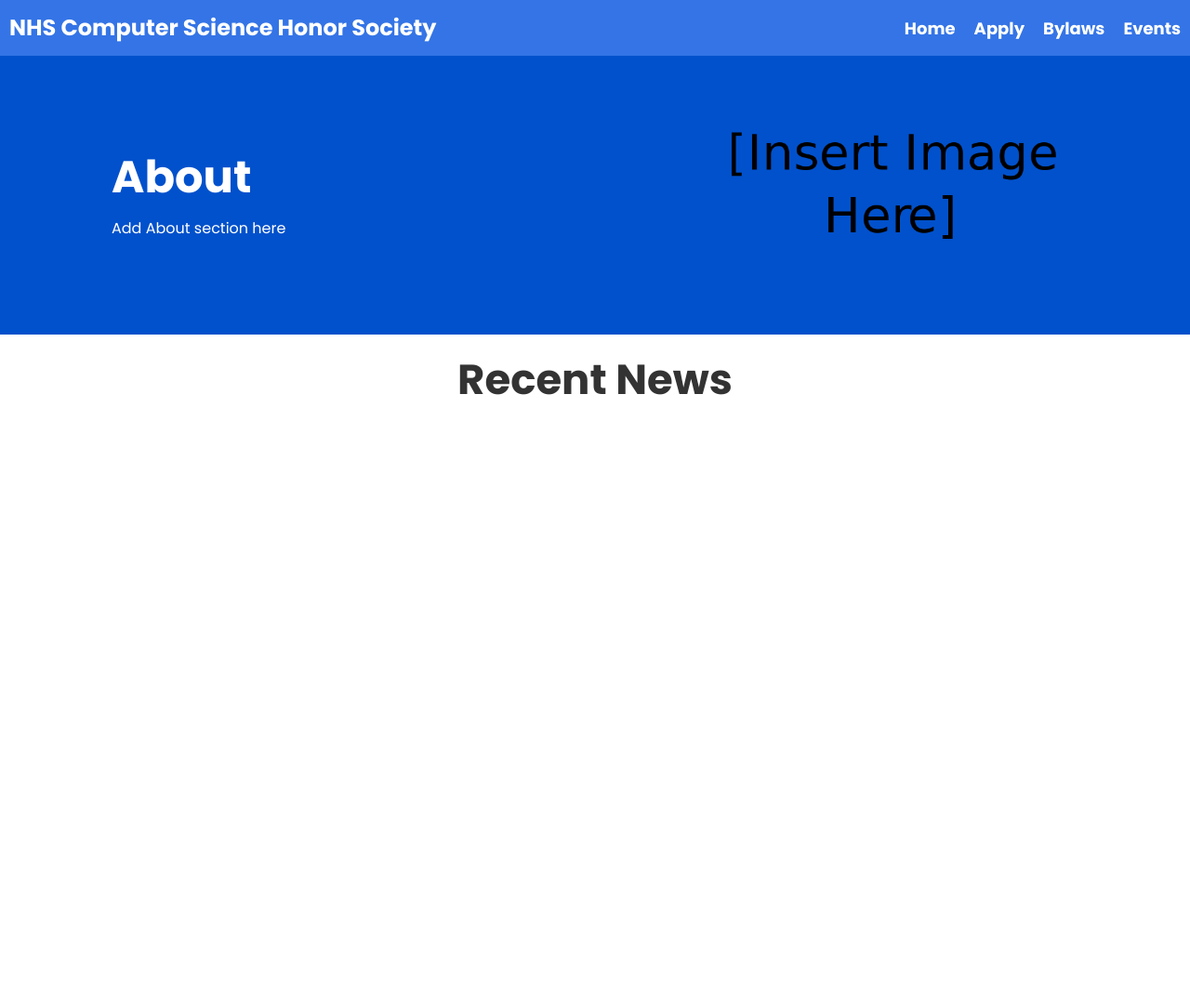
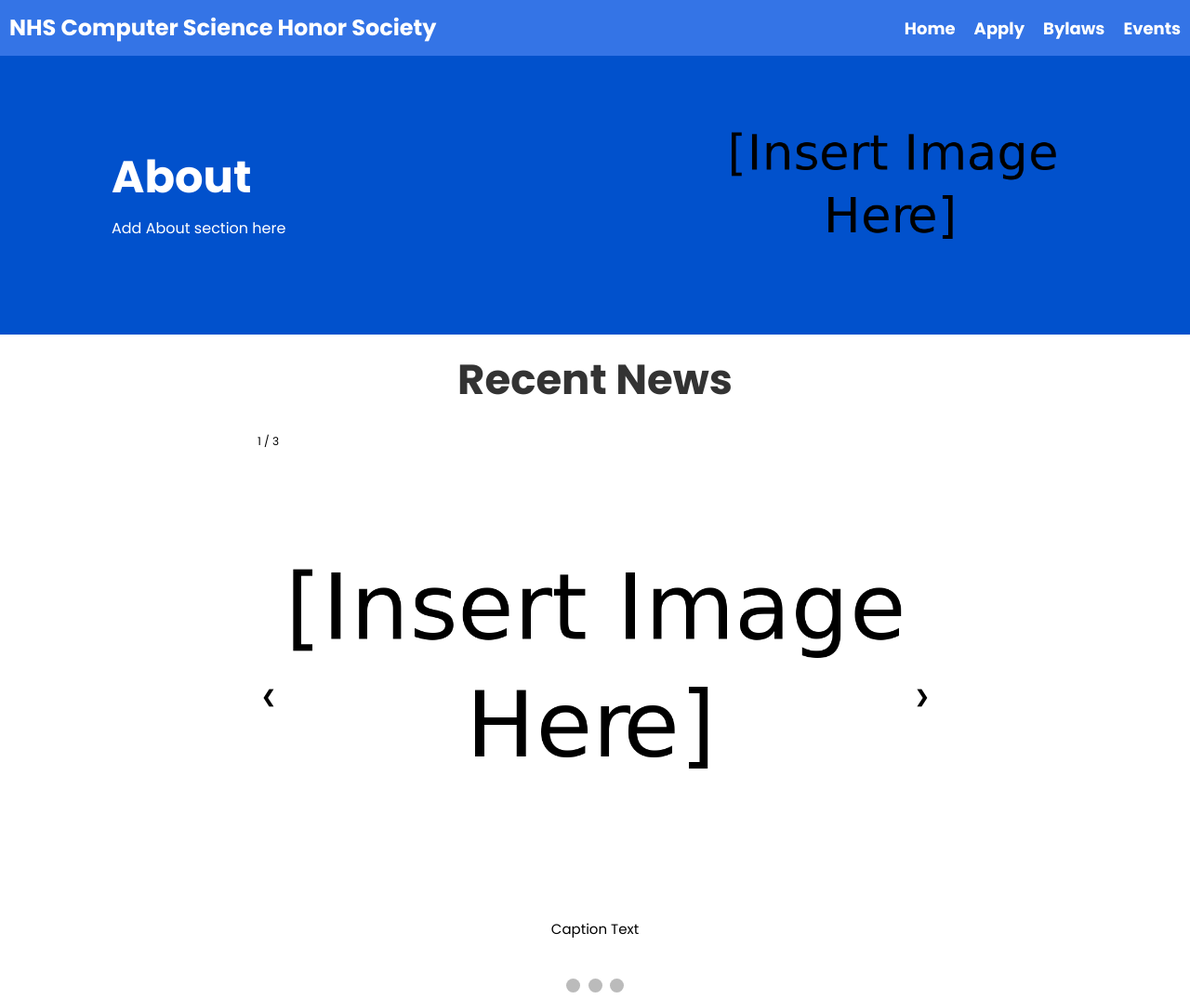
Before and after one commit to JuanMendez163/nhs-cshs-website, a plain HTML site: page index.html in a window 1280 px wide. Shown: the whole page at 93% size. Before the commit the page ends 800 px from the top, so only its background shows below. Drawn offline with Linux system fonts and the light colour scheme.

Commit message:
Add slideshow on homepage

```diff
--- a/index.html
+++ b/index.html
@@ -48,7 +48,71 @@
 
             <!-- Slideshow -->
             <h1 class = "main-header">Recent News</h1>
+            <!-- Container -->
+            <div class = "slideshow-container">
+                <!-- Full-width images with number and caption text -->
+                <div class = "mySlides fade">
+                    <div class = "numbertext">1 / 3</div>
+                    <img src = "./assets/1280px--Insert_image_here-.svg.png" style = "width: 100%" alt = "IDK">
+                    <div class = "text">Caption Text</div>
+                </div>
 
+                <div class = "mySlides fade">
+                    <div class = "numbertext">2 / 3</div>
+                    <img src = "./assets/1280px--Insert_image_here-.svg.png" style = "width: 100%" alt = "IDK">
+                    <div class = "text">Caption Text</div>
+                </div>
+
+                <div class = "mySlides fade">
+                    <div class = "numbertext">3 / 3</div>
+                    <img src = "./assets/1280px--Insert_image_here-.svg.png" style = "width: 100%" alt = "IDK">
+                    <div class = "text">Caption Text</div>
+                </div>
+
+                <!-- Next and previous buttons -->
+                <a class = "prev" onclick = "plusSlides(-1)">&#10094;</a>
+                <a class = "next" onclick = "plusSlides(1)">&#10095;</a>
+            </div>
+            <br>
+
+            <!-- The dots/circles -->
+            <div style = "text-align: center">
+                <span class = "dot" onclick = "currentSlide(1)"></span>
+                <span class = "dot" onclick = "currentSlide(2)"></span>
+                <span class = "dot" onclick = "currentSlide(3)"></span>
+            </div>
+
+            <script>
+                let slideIndex = 1;
+                showSlides(slideIndex);
+
+                // Next/previous controls
+                function plusSlides(n) {
+                    showSlides(slideIndex += n);
+                }
+
+                // Thumbnail image controls
+                function currentSlide(n) {
+                    showSlides(slideIndex = n);
+                }
+
+                function showSlides(n) {
+                    let i;
+                    let slides = document.getElementsByClassName("mySlides");
+                    let dots = document.getElementsByClassName("dot");
+                    if (n > slides.length) {slideIndex = 1}
+                    if (n < 1) {slideIndex = slides.length}
+                    for (i = 0; i < slides.length; i++) {
+                        slides[i].style.display = "none";
+                    }
+                    for (i = 0; i < dots.length; i++) {
+                        dots[i].className = dots[i].className.replace(" active", "");
+                    }
+                    slides[slideIndex - 1].style.display = "block";
+                    dots[slideIndex - 1].className += " active";
+                }
+            </script>
         </div>
+
     </body>
 </html>
--- a/style.css
+++ b/style.css
@@ -117,3 +117,91 @@ ul {
     font-size: 45px;
     margin-top: 15px;
 }
+
+/* Slideshow */
+
+/* Slideshow container */
+.main .slideshow-container {
+    max-width: 750px;
+    position: relative;
+    margin: auto;
+}
+
+/* Hide the images by default */
+.main .slideshow-container .mySlides {
+    display: none;
+}
+
+/* Next & previous buttons */
+.prev, .next {
+    cursor: pointer;
+    position: absolute;
+    top: 50%;
+    width: auto;
+    margin-top: -22px;
+    padding: 16px;
+    color: black;
+    font-weight: bold;
+    font-size: 18px;
+    transition: 0.6s ease;
+    border-radius: 0 3px 3px 0;
+    user-select: none;
+}
+
+/* Position the "next button" to the right */
+.main .slideshow-container .next {
+    right: 0;
+    border-radius: 3px 0 0 3px;
+}
+
+/* On hover, add a black background color with a little bit see-through */
+.prev:hover, .next:hover {
+    background-color: lightblue;
+}
+
+/* Caption text */
+.main .slideshow-container .text {
+    color: black;
+    font-size: 15px;
+    padding: 8px 12px;
+    position: absolute;
+    bottom: 8px;
+    width: 100%;
+    text-align: center;
+}
+
+/* Number text (1/3 etc) */
+.main .slideshow-container .numbertext {
+    color: black;
+    font-size: 12px;
+    padding: 8px 12px;
+    position: absolute;
+    top: 0;
+}
+
+/* The dots/bullets/indicators */
+.main .dot {
+    cursor: pointer;
+    height: 15px;
+    width: 15px;
+    margin: 0 2px;
+    background-color: #bbb;
+    border-radius: 50%;
+    display: inline-block;
+    transition: background-color 0.6s ease;
+}
+
+.active, .dot:hover {
+    background-color: #717171;
+}
+
+/* Fading animation */
+.main .slideshow-container .fade {
+    animation-name: fade;
+    animation-duration: 1.5s;
+}
+
+@keyframes fade {
+    from {opacity: .4}
+    to {opacity: 1}
+}
```
